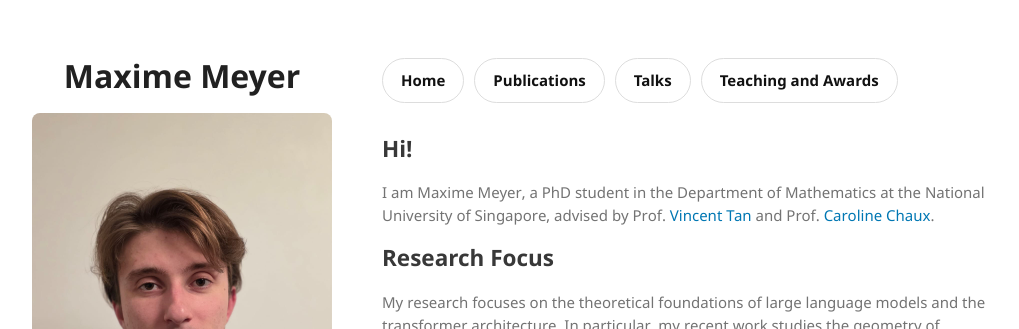
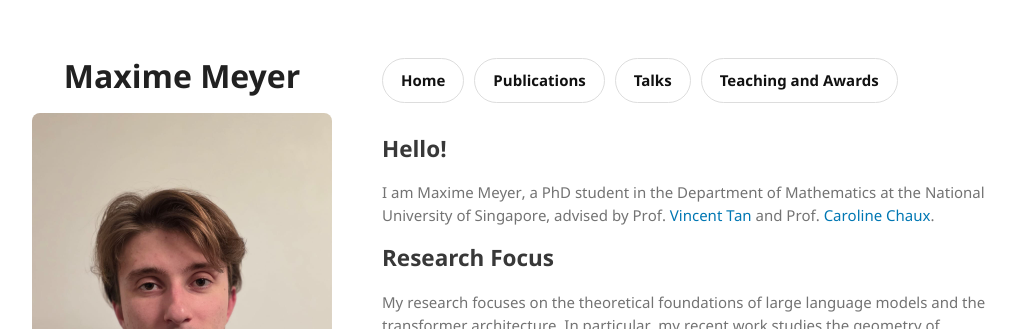
Before and after one commit to meyermaxime/meyermaxime.github.io, a Jekyll site: the page built from index.html, in a window 1280 px wide. Shown: the top 329 px of the page, without its empty margins (128-1147 px from the left). Built offline with Jekyll 4.4.1, drawn with Linux system fonts in a browser that asks for light colours.

Commit message:
Change greeting from 'Hi!' to 'Hello!'

```diff
--- a/index.html
+++ b/index.html
@@ -3,7 +3,7 @@ layout: default
 title: Home
 ---
 
-<h2>Hi!</h2>
+<h2>Hello!</h2>
 
 <p>
   I am Maxime Meyer, a PhD student in the Department of Mathematics at the
```
